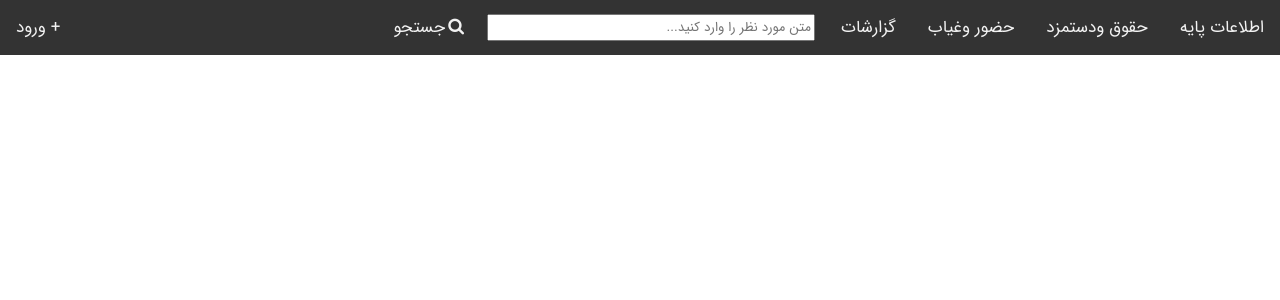
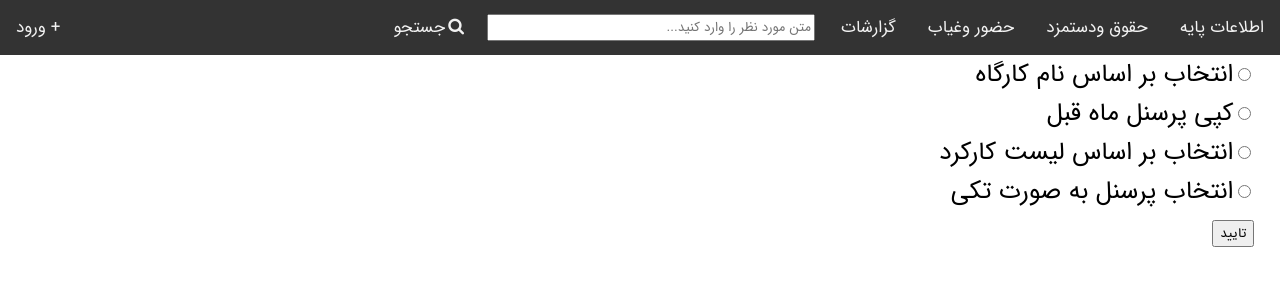
Before and after one commit to Hamidnet220/salary, a Django app: template baseinfo/templates/create_wage_details.html in a window 1280 px wide. Shown: the top 300 px of the page. Run offline with Django 3.2, Linux system fonts and the light colour scheme; the template is opened without the code that fills it, so the values that code supplies are empty; parts of the project's set-up code (start-up, migrations or seed data) failed here and were passed over.

Commit message:
add select option for create wage details

```diff
--- a/baseinfo/templates/create_wage_details.html
+++ b/baseinfo/templates/create_wage_details.html
@@ -1,10 +1,28 @@
 <!DOCTYPE html>
 <html>
-    <head>
 
-    </head>
-    <body>
-        {% include "navbar.html" %}
-        <h>{{message}}</h>
-    </body>
+<head>
+    <style>
+        #selectemployees{
+            font-size: 25px;
+            margin-right: 2%;
+        }
+    </style>
+</head>
+
+<body>
+    {% include "navbar.html" %}
+    <h>{{message}}</h>
+    <div id='selectemployees'>
+        <form action="" method="POST">{% csrf_token %}
+            <input type="radio" name='selectemployees' />انتخاب بر اساس نام کارگاه<br>
+            <input type="radio" name='selectemployees' />کپی پرسنل ماه قبل<br>
+            <input type="radio" name='selectemployees' />انتخاب بر اساس لیست کارکرد<br>
+            <input type="radio" name='selectemployees' />انتخاب پرسنل به صورت تکی<br>
+            <input type="submit" name='select' value='تایید' />
+        </form>
+    </div>
+
+</body>
+
 </html>
```
